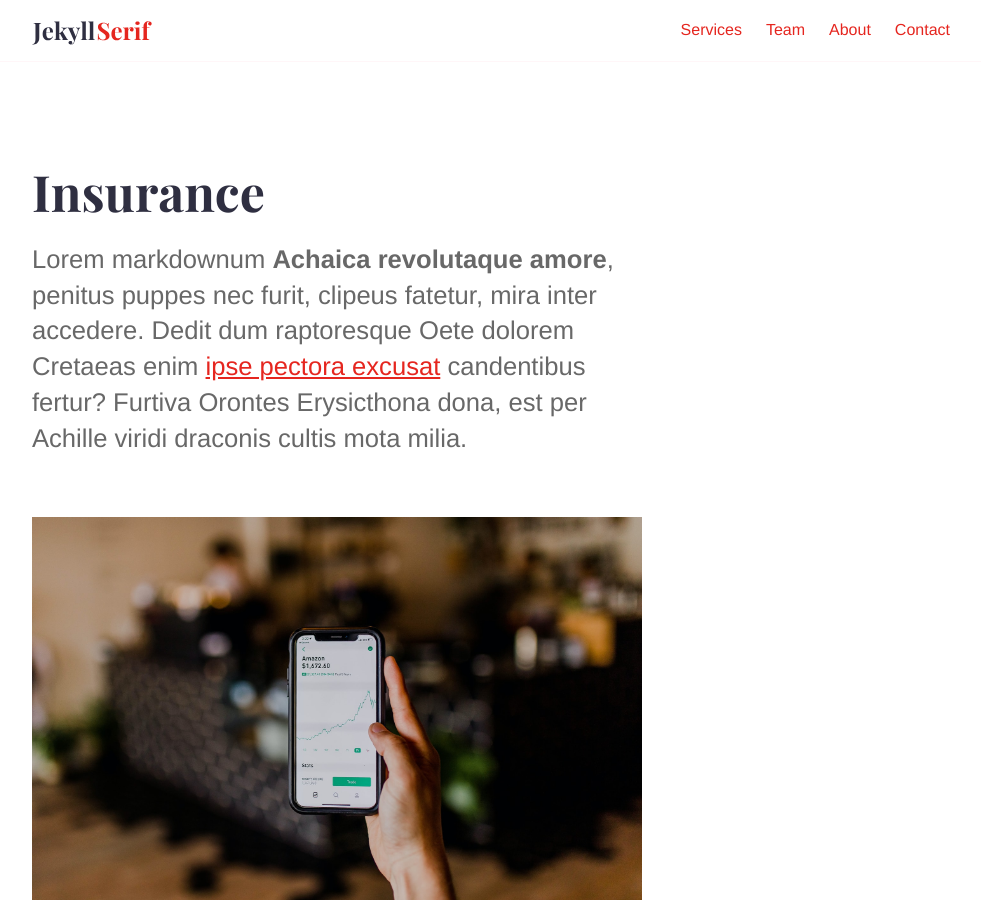
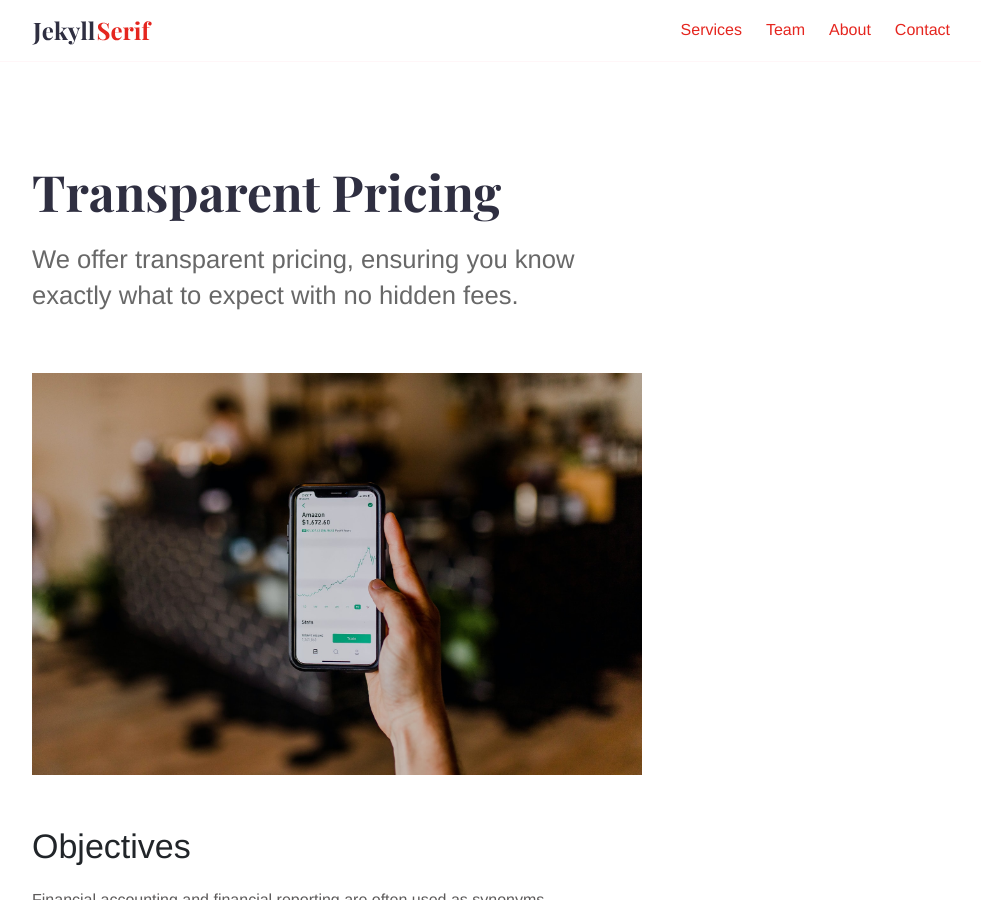
Before and after one commit to True-North-Tundra/tundrajunk, a Jekyll site: the page built from _services/insurance.md, in a window 1280 px wide and 900 px high. Shown: the whole window, without its empty margins (143-1124 px from the left). Built offline with Jekyll 4.4.1, drawn with Linux system fonts in a browser that asks for light colours.

Commit message:
Update insurance.md

```diff
--- a/_services/insurance.md
+++ b/_services/insurance.md
@@ -1,13 +1,10 @@
 ---
-title: "Insurance"
+title: "Transparent Pricing"
 date: 2019-05-18T12:33:46+10:00
 weight: 7
 ---
 
-Lorem markdownum **Achaica revolutaque amore**, penitus puppes nec furit,
-clipeus fatetur, mira inter accedere. Dedit dum raptoresque Oete dolorem
-Cretaeas enim [ipse pectora excusat](#in-poscat) candentibus fertur? Furtiva
-Orontes Erysicthona dona, est per Achille viridi draconis cultis mota milia.
+We offer transparent pricing, ensuring you know exactly what to expect with no hidden fees.
 
 ![Accounting Services](/images/austin-distel-nGc5RT2HmF0-unsplash.jpg)
 
```
